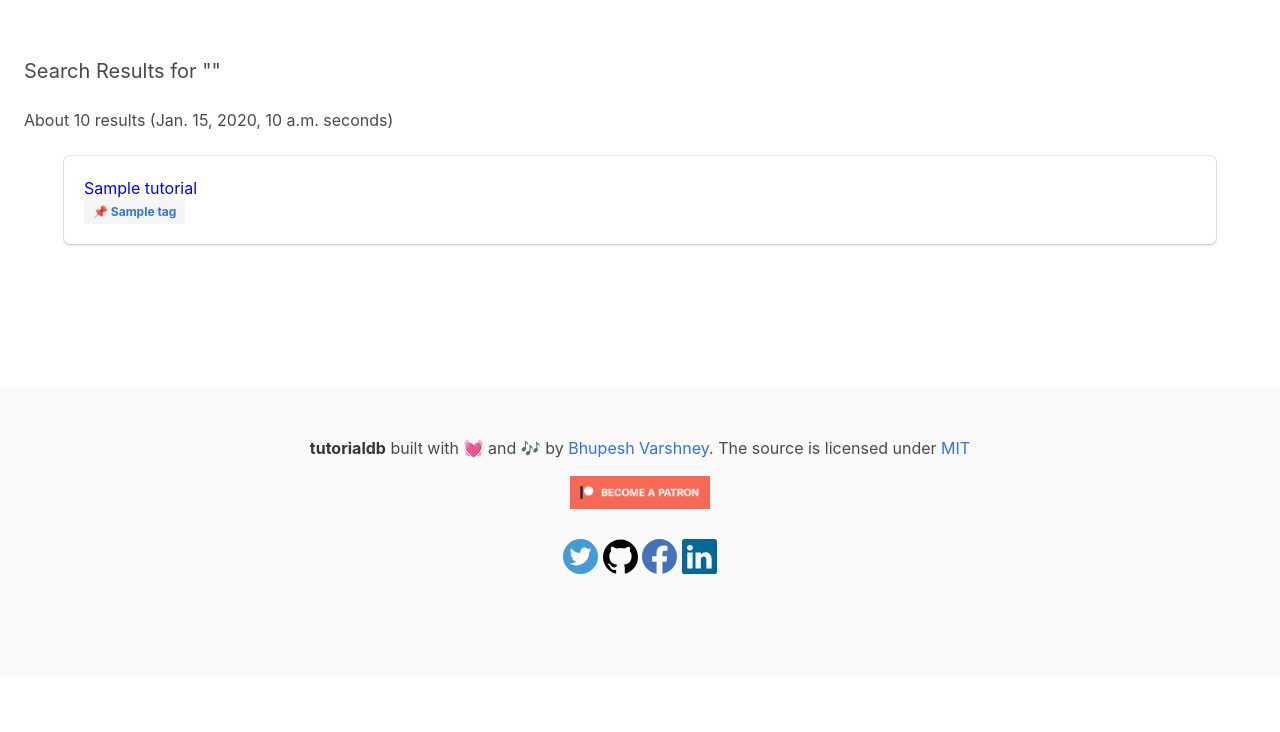
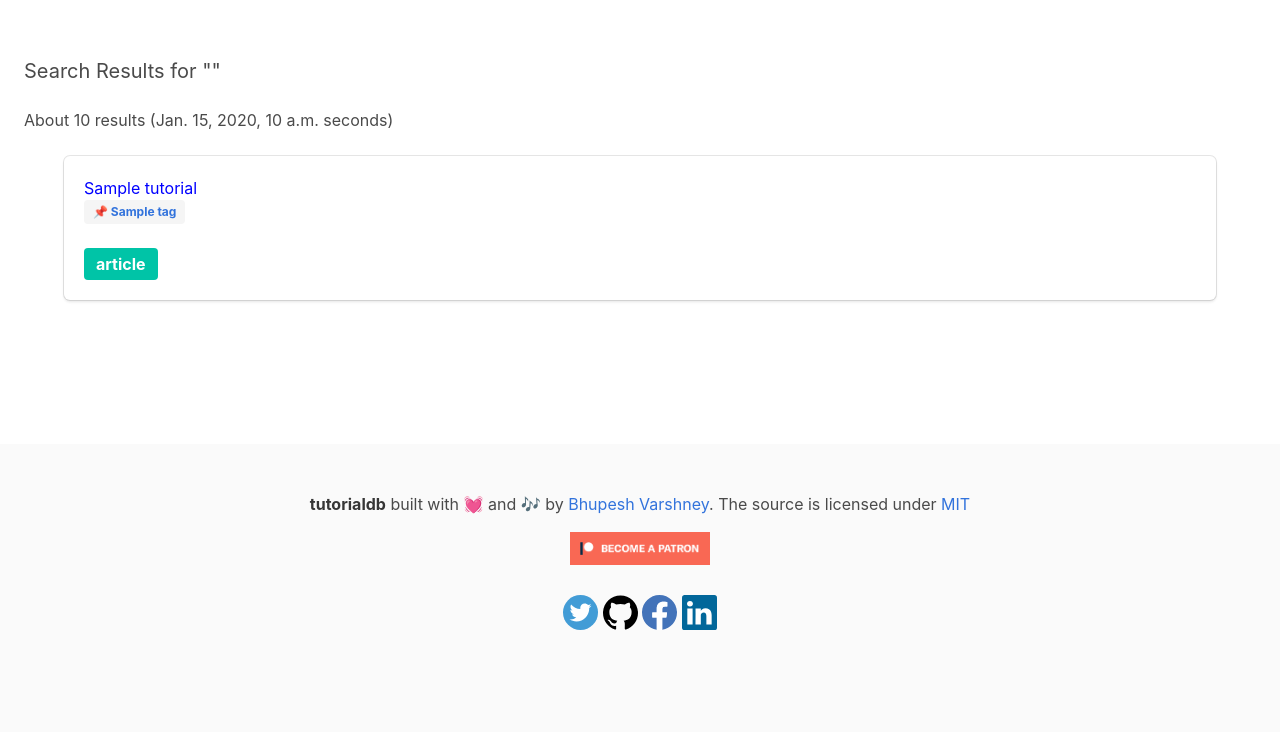
Before and after one commit to Bhupesh-V/tutorialdb, a Django app: template app/templates/search_results.html in a window 1280 px wide. Shown: the part 1422-2154 px from the top of the page. Before the commit the page ends 1996 px from the top, so only its background shows below. Run offline with Django 3.2, Linux system fonts and the light colour scheme; tables that the repository leaves empty hold one stand-in row (values such as "Sample post"); the template is opened without the code that fills it: values that come from a table or form of the project are taken from there, most other values are stand-ins (such as "Sample title", 1, 10 or a date in 2020); some libraries are stand-ins or nearby versions.

Commit message:
specify category in search results

```diff
--- a/app/templates/search_results.html
+++ b/app/templates/search_results.html
@@ -19,6 +19,9 @@
           <button class="fa fa-share-alt is-pulled-right" id="shareIcon"
           onclick='share("{{ tutorial.title }}","{{ tutorial.link }}")'></button>
         </div>
+        <br>
+        <span class="tag is-medium" style="background-color: rgb(0, 196, 167); color: white;"><b>{{ tutorial.category }}</b>
+        </span>
       </div>
     {% endfor %}
     </div>
```
